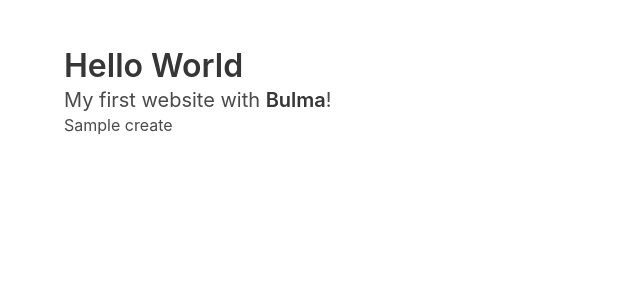
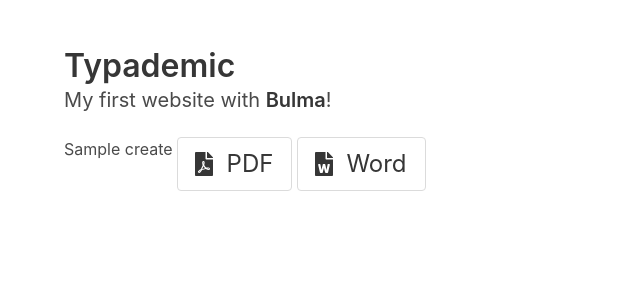
Before and after one commit to maehr/typademic, a Flask app: template templates/index.html in a window 1280 px wide. Shown: the top 300 px of the page, without its empty margins (0-640 px from the left). Run offline with Flask 2, Linux system fonts and the light colour scheme; the template is opened without the code that fills it: most values are stand-ins (such as "Sample title", 1, 10 or a date in 2020); some libraries are stand-ins or nearby versions.

Commit message:
pandoc added

```diff
--- a/app.py
+++ b/app.py
@@ -1,40 +1,79 @@
 # -*- coding: utf-8 -*-
+"""
+    typademic
+    ~~~~~
+    Academic publishing.
+    :copyright: (c) 2018 by Moritz Mähr.
+    :license: MIT, see LICENSE.md for more details.
+"""
 import os
+import uuid
 
-from flask import Flask, render_template, request
+from flask import Flask, session, render_template, request, send_file
 from flask_dropzone import Dropzone
 from flask_wtf.csrf import CSRFProtect, CSRFError
 from sh import pandoc
 
 basedir = os.path.abspath(os.path.dirname(__file__))
+google_analytics = os.getenv('GOOGLE_ANALYTICS', 'UA-XXXXXXXXX-X')
 
 app = Flask(__name__)
 
 app.config.update(
-    SECRET_KEY=os.getenv('SECRET_KEY', '6*1cu#b!r)0oonlbq(ed-()7kw76d_ent93az*(o313l6es*!c'),
+    SECRET_KEY=os.getenv('SECRET_KEY', uuid.uuid4().hex),
     # the secret key used to generate CSRF token
     UPLOADED_PATH=os.path.join(basedir, 'uploads'),
     # Flask-Dropzone config:
     DROPZONE_ALLOWED_FILE_CUSTOM=True,
-    DROPZONE_ALLOWED_FILE_TYPE='image/*, text/*, .bib, .bibtex, .biblatex, .csl, .yaml, .yml, .md, .markdown, .Rmd, .json',
+    DROPZONE_ALLOWED_FILE_TYPE='.md, image/*, .bib, .bibtex, .biblatex, .csl, .yaml, .yml, .json',
     DROPZONE_MAX_FILE_SIZE=10,
     DROPZONE_MAX_FILES=30,
-    DROPZONE_ENABLE_CSRF=True  # enable CSRF protection
+    DROPZONE_ENABLE_CSRF=True,  # enable CSRF protection
 )
 
 dropzone = Dropzone(app)
 csrf = CSRFProtect(app)  # initialize CSRFProtect
 
 
+# Session(app)
+
+
 @app.route('/', methods=['POST', 'GET'])
 def upload():
+    if 'uid' not in session:
+        uid = uuid.uuid4().hex
+        session['uid'] = uid
+        session_upload_path = os.path.join(app.config['UPLOADED_PATH'], uid)
+        os.mkdir(session_upload_path)
     if request.method == 'POST':
         f = request.files.get('file')
-        f.save(os.path.join(app.config['UPLOADED_PATH'], f.filename))
+        f.save(os.path.join(app.config['UPLOADED_PATH'], session['uid'], f.filename))
         print(pandoc("-v"))
         # print(pandoc("arg1, "arg2"))
         # https://amoffat.github.io/sh/
-    return render_template('index.html')
+    return render_template('index.html', google_analytics=google_analytics)
+
+
+@app.route('/docx', methods=['GET'])
+def docx(args):
+    try:
+        pandoc(
+            '*.md --from markdown+ascii_identifiers+tex_math_single_backslash+raw_tex+table_captions+yaml_metadata_block+autolink_bare_uris --output typademic.docx --pdf-engine xelatex --filter pandoc-citeproc --standalone')
+        return send_file(os.path.join(app.config['UPLOADED_PATH'], session['uid'], 'typademic.docx'),
+                         attachment_filename='typademic.docx')
+    except Exception as e:
+        return str(e)
+
+
+@app.route('/pdf', methods=['GET'])
+def pdf(args):
+    try:
+        pandoc(
+            '*.md --from markdown+ascii_identifiers+tex_math_single_backslash+raw_tex+table_captions+yaml_metadata_block+autolink_bare_uris --output typademic.pdf --pdf-engine xelatex --filter pandoc-citeproc --standalone')
+        return send_file(os.path.join(app.config['UPLOADED_PATH'], session['uid'], 'typademic.pdf'),
+                         attachment_filename='typademic.pdf')
+    except Exception as e:
+        return str(e)
 
 
 # handle CSRF error
--- a/requirements.txt
+++ b/requirements.txt
@@ -5,5 +5,6 @@
 itsdangerous==0.24
 Jinja2==2.10
 MarkupSafe==1.0
+sh==1.12.14
 Werkzeug==0.14.1
 WTForms==2.2.1
--- a/templates/index.html
+++ b/templates/index.html
@@ -8,12 +8,25 @@
     {{ dropzone.style('border: 2px dashed #0087F7; margin: 10%; min-height: 400px;') }}
     <link rel="stylesheet" href="https://cdnjs.cloudflare.com/ajax/libs/bulma/0.7.1/css/bulma.min.css">
     <script defer src="https://use.fontawesome.com/releases/v5.1.0/js/all.js"></script>
+    <!-- Global site tag (gtag.js) - Google Analytics -->
+    <script async src="https://www.googletagmanager.com/gtag/js?id={{ google_analytics }}"></script>
+    <script>
+        window.dataLayer = window.dataLayer || [];
+
+        function gtag() {
+            dataLayer.push(arguments);
+        }
+
+        gtag('js', new Date());
+
+        gtag('config', {{ google_analytics }});
+    </script>
 </head>
 <body>
 <section class="section">
     <div class="container">
         <h1 class="title">
-            Hello World
+            Typademic
         </h1>
         <p class="subtitle">
             My first website with <strong>Bulma</strong>!
@@ -21,6 +34,19 @@
         {{ dropzone.create(action='upload') }}
         {{ dropzone.load_js() }}
         {{ dropzone.config() }}
+        <a class="button is-large" href="/pdf">
+            <span class="icon is-medium">
+              <i class="fas fa-file-pdf"></i>
+            </span>
+            <span>PDF</span>
+        </a>
+        <a class="button is-large" href="/docx">
+            <span class="icon is-medium">
+              <i class="fas fa-file-word"></i>
+            </span>
+            <span>Word</span>
+        </a>
+
     </div>
 </section>
 </body>
```
Also changed, not shown: google-analytics.html (deleted, +0 -11 lines), README.md, 1 other file.
